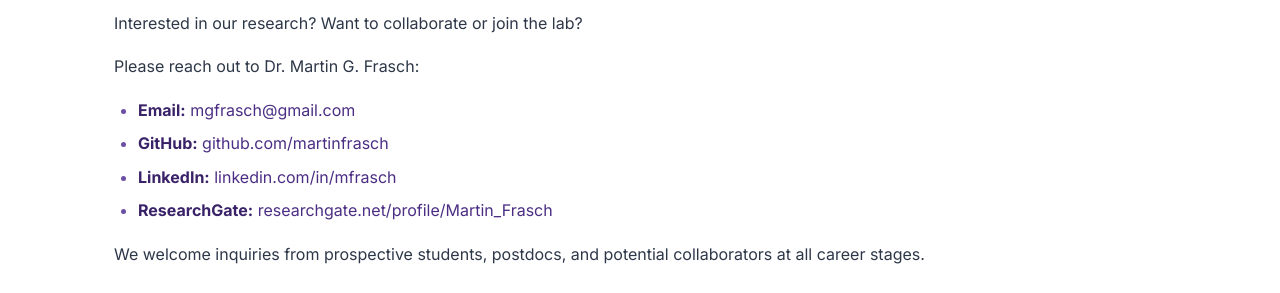
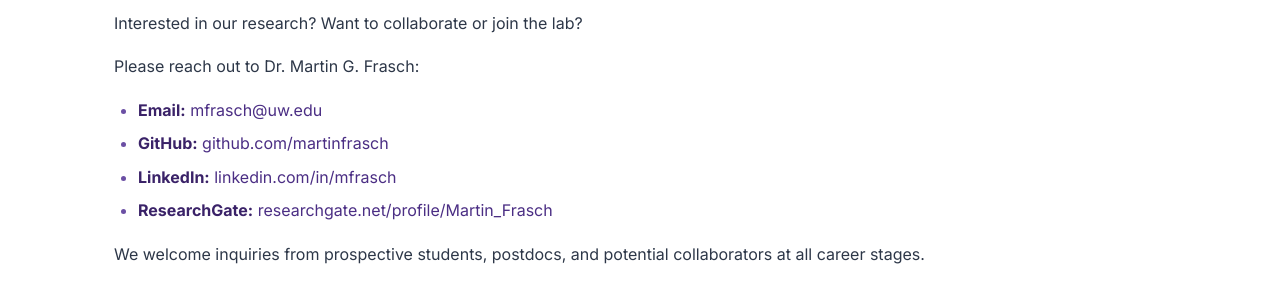
Before and after one commit to fraschlab/fraschlab.github.io, a Jekyll site: the page built from about/ask.md, in a window 1280 px wide and 900 px high, scrolled down 527 px. Shown: the part 345-638 px from the top of the window. Built offline with Jekyll 4.4.1, drawn with Linux system fonts in a browser that asks for light colours.

Commit message:
Change email address for Dr. Martin G. Frasch
Updated email contact for Dr. Martin G. Frasch.

```diff
--- a/about/ask.md
+++ b/about/ask.md
@@ -15,7 +15,7 @@ Interested in our research? Want to collaborate or join the lab?
 
 Please reach out to Dr. Martin G. Frasch:
 
-- **Email:** [mgfrasch@gmail.com](mailto:mgfrasch@gmail.com)
+- **Email:** [mfrasch@uw.edu](mailto:mfrasch@uw.edu)
 - **GitHub:** [github.com/martinfrasch](https://github.com/martinfrasch)
 - **LinkedIn:** [linkedin.com/in/mfrasch](https://www.linkedin.com/in/mfrasch/)
 - **ResearchGate:** [researchgate.net/profile/Martin_Frasch](https://www.researchgate.net/profile/Martin_Frasch)
```
